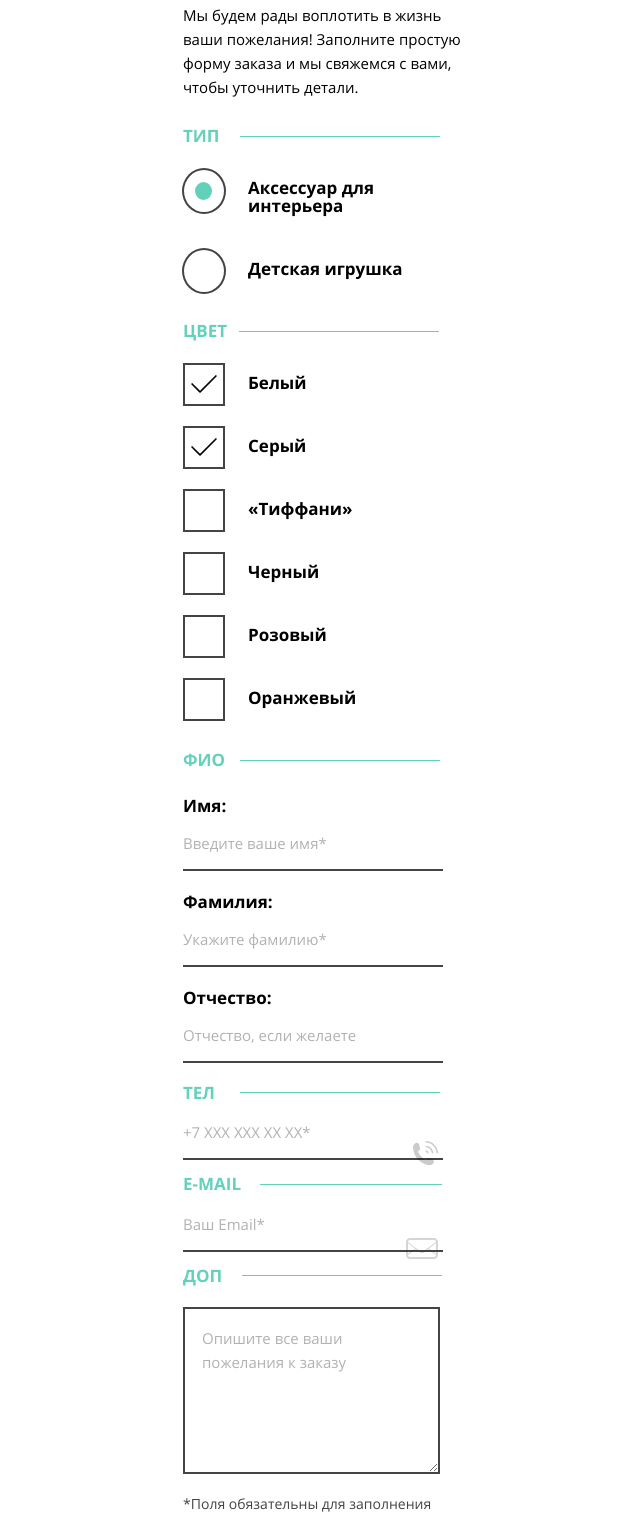
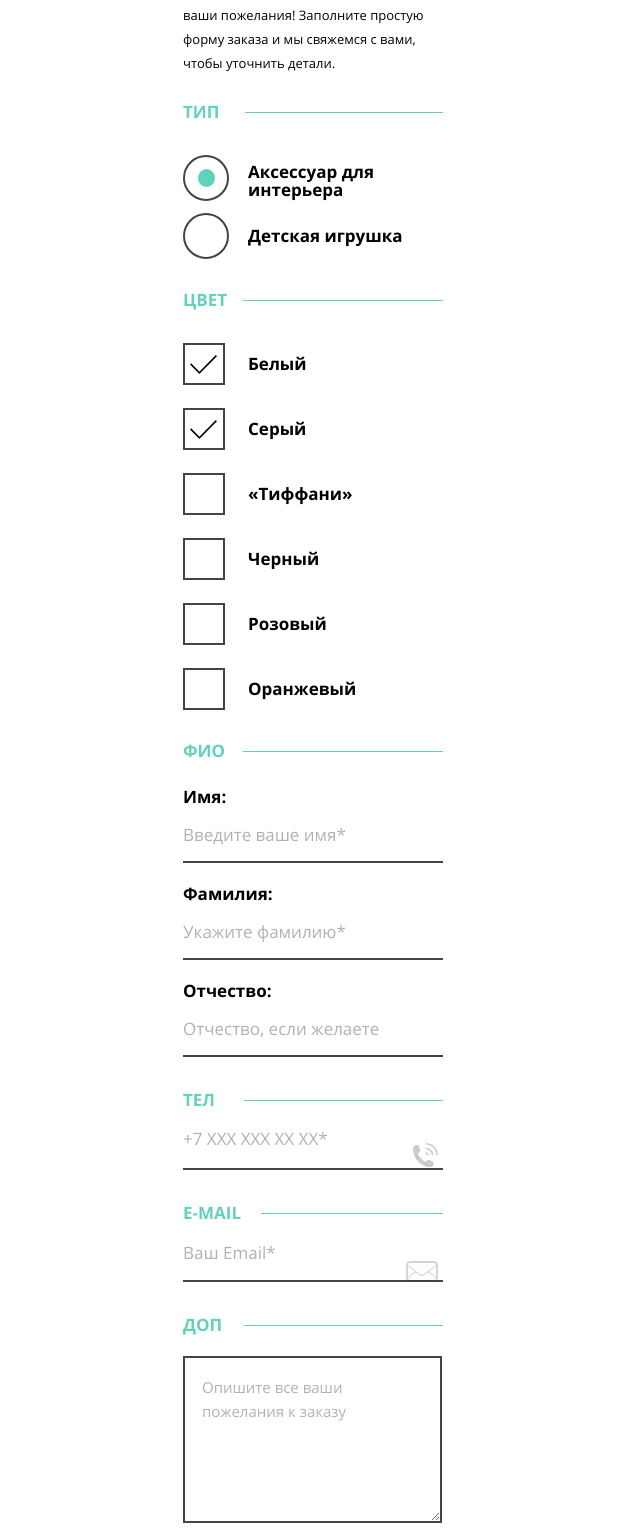
Before and after one commit to AnyaPistsova/1468147-mishka-20, a website: page source/form.html in a window 1280 px wide. Shown: the part 581-2113 px from the top of the page, without its empty margins (327-967 px from the left). Drawn offline with nearby package versions, Linux system fonts and the light colour scheme; files that its build step writes are made by us from their sources.

Commit message:
Правки к заданию «Продолжаем вёрстку с препроцессором»

```diff
--- a/source/form.html
+++ b/source/form.html
@@ -59,83 +59,83 @@
         уточнить детали.
       </p>
       <form class="form" action="https://echo.htmlacademy.ru/courses" method="post">
-        <fieldset class="form__fieldset_section_type form__fieldset">
-          <legend class="form__legend_section_type form__legend">Тип</legend>
-          <p class="form__item">
-            <input class="form__input_type_radio visually-hidden" type="radio" name="item-type" id="interior-item-field" value="interior-item"
+        <fieldset class="form__fieldset form__fieldset_type_radio">
+          <legend class="form__legend form__legend_type_radio">Тип</legend>
+          <p class="form__item form__item_type_radio form__item_number_first">
+            <input class="form__input form__input_type_radio visually-hidden" type="radio" name="item-type" id="interior-item-field" value="interior-item"
               checked>
-            <label class="form__label_item_interior form__label_section_type form__label" for="interior-item-field">Аксессуар для интерьера</label>
+            <label class="form__label form__label_type_radio" for="interior-item-field">Аксессуар для интерьера</label>
           </p>
-          <p class="form__item">
-            <input class="form__input_type_radio visually-hidden" type="radio" name="item-type" id="toy-item-field" value="toy-item">
-            <label class="form__label_item_toy form__label_section_type form__label" for="toy-item-field">Детская игрушка</label>
+          <p class="form__item form__item_type_radio form__item_number_second">
+            <input class="form__input form__input_type_radio visually-hidden" type="radio" name="item-type" id="toy-item-field" value="toy-item">
+            <label class="form__label form__label_type_radio" for="toy-item-field">Детская игрушка</label>
           </p>
         </fieldset>
-        <fieldset class="form__fieldset_section_color form__fieldset">
-          <legend class="form__legend_section_color form__legend">Цвет</legend>
-          <p class="form__item">
-            <input class="form__input_type_checkbox visually-hidden" type="checkbox" name="color" id="white-field" value="white" checked>
-            <label class="form__label_section_color form__label" for="white-field">Белый</label>
+        <fieldset class="form__fieldset form__fieldset_type_checkbox">
+          <legend class="form__legend form__legend_type_checkbox">Цвет</legend>
+          <p class="form__item form__item_type_checkbox">
+            <input class="form__input form__input_type_checkbox visually-hidden" type="checkbox" name="color" id="white-field" value="white" checked>
+            <label class="form__label form__label_type_checkbox" for="white-field">Белый</label>
           </p>
-          <p class="form__item">
-            <input class="form__input_type_checkbox visually-hidden" type="checkbox" name="color" id="grey-field" value="grey" checked>
-            <label class="form__label_section_color form__label" for="grey-field">Серый</label>
+          <p class="form__item form__item_type_checkbox">
+            <input class="form__input form__input_type_checkbox visually-hidden" type="checkbox" name="color" id="grey-field" value="grey" checked>
+            <label class="form__label form__label_type_checkbox" for="grey-field">Серый</label>
           </p>
-          <p class="form__item">
-            <input class="form__input_type_checkbox visually-hidden" type="checkbox" name="color" id="tiffany-field" value="tiffany">
-            <label class="form__label_section_color form__label" for="tiffany-field">«Тиффани»</label>
+          <p class="form__item form__item_type_checkbox">
+            <input class="form__input form__input_type_checkbox visually-hidden" type="checkbox" name="color" id="tiffany-field" value="tiffany">
+            <label class="form__label form__label_type_checkbox" for="tiffany-field">«Тиффани»</label>
           </p>
-          <p class="form__item">
-            <input class="form__input_type_checkbox visually-hidden" type="checkbox" name="color" id="black-field" value="black">
-            <label class="form__label_section_color form__label" for="black-field">Черный</label>
+          <p class="form__item form__item_type_checkbox">
+            <input class="form__input form__input_type_checkbox visually-hidden" type="checkbox" name="color" id="black-field" value="black">
+            <label class="form__label form__label_type_checkbox" for="black-field">Черный</label>
           </p>
-          <p class="form__item">
-            <input class="form__input_type_checkbox visually-hidden" type="checkbox" name="color" id="pink-field" value="pink">
-            <label class="form__label_section_color form__label" for="pink-field">Розовый</label>
+          <p class="form__item form__item_type_checkbox">
+            <input class="form__input form__input_type_checkbox visually-hidden" type="checkbox" name="color" id="pink-field" value="pink">
+            <label class="form__label form__label_type_checkbox" for="pink-field">Розовый</label>
           </p>
-          <p class="form__item">
-            <input class="form__input_type_checkbox visually-hidden" type="checkbox" name="color" id="orange-field" value="orange">
-            <label class="form__label_section_color form__label" for="orange-field">Оранжевый</label>
+          <p class="form__item form__item_type_checkbox">
+            <input class="form__input form__input_type_checkbox visually-hidden" type="checkbox" name="color" id="orange-field" value="orange">
+            <label class="form__label form__label_type_checkbox" for="orange-field">Оранжевый</label>
           </p>
         </fieldset>
-        <fieldset class="form__fieldset_section_name form__fieldset">
-          <legend class="form__legend_section_name form__legend">ФИО</legend>
-          <p class="form__item_section_name form__item">
-            <label class="form__label_section_name form__label" for="name-field">Имя:</label>
-            <input class="form__input" type="text" name="identity" id="name-field" placeholder="Введите ваше имя*"
+        <fieldset class="form__fieldset form__fieldset_type_text">
+          <legend class="form__legend form__legend_type_text">ФИО</legend>
+          <p class="form__item form__item_type_text">
+            <label class="form__label form__label_type_text" for="name-field">Имя:</label>
+            <input class="form__input form__input_type_text" type="text" name="identity" id="name-field" placeholder="Введите ваше имя*"
               required>
           </p>
-          <p class="form__item_section_name form__item">
-            <label class="form__label_section_name form__label" for="last-name-field">Фамилия:</label>
-            <input class="form__input" type="text" name="identity" id="last-name-field" placeholder="Укажите фамилию*"
+          <p class="form__item form__item_type_text">
+            <label class="form__label form__label_type_text" for="last-name-field">Фамилия:</label>
+            <input class="form__input form__input_type_text" type="text" name="identity" id="last-name-field" placeholder="Укажите фамилию*"
               required>
           </p>
-          <p class="form__item_section_name form__item">
-            <label class="form__label_section_name form__label" for="middle-name-field">Отчество:</label>
-            <input class="form__input" type="text" name="identity" id="middle-name-field"
+          <p class="form__item form__item_type_text">
+            <label class="form__label form__label_type_text" for="middle-name-field">Отчество:</label>
+            <input class="form__input form__input_type_text" type="text" name="identity" id="middle-name-field"
               placeholder="Отчество, если желаете">
           </p>
         </fieldset>
-        <fieldset class="form__fieldset_section_tel form__fieldset">
-          <legend class="form__legend_section_tel form__legend">Тел</legend>
-          <p class="form__item">
-            <input class="form__input_section_tel form__input" type="tel" name="tel" id="tel-field" placeholder="+7 XXX XXX XX XX*" required>
-            <label class="form__label" for="tel-field"></label>
+        <fieldset class="form__fieldset form__fieldset_type_tel">
+          <legend class="form__legend form__legend_type_tel">Тел</legend>
+          <p class="form__item form__item_type_tel">
+            <input class="form__input form__input_type_tel" type="tel" name="tel" id="tel-field" placeholder="+7 XXX XXX XX XX*" required>
+            <label class="form__label form__label_type_tel" for="tel-field"></label>
           </p>
         </fieldset>
-        <fieldset class="form__fieldset_section_email form__fieldset">
-          <legend class="form__legend_section_email form__legend">e-mail</legend>
-          <p class="form__item">
-            <input class="form__input_section_email form__input" type="email" name="email" id="email-field" placeholder="Ваш Email*" required>
-            <label class="form__label" for="email-field"></label>
+        <fieldset class="form__fieldset form__fieldset_type_email">
+          <legend class="form__legend form__legend_type_email">e-mail</legend>
+          <p class="form__item form__item_type_email">
+            <input class="form__input form__input_type_email" type="email" name="email" id="email-field" placeholder="Ваш Email*" required>
+            <label class="form__label form__label_type_email" for="email-field"></label>
           </p>
         </fieldset>
-        <fieldset class="form__fieldset_section_extra-info form__fieldset">
-          <legend class="form__legend_section_extra-info form__legend">Доп</legend>
-          <p class="form__item">
+        <fieldset class="form__fieldset form__fieldset_type_textarea">
+          <legend class="form__legend form__legend_type_textarea">Доп</legend>
+          <p class="form__item form__item_type_textarea">
             <textarea class="form__textarea" name="wishes" id="wishes-field" rows="6"
               placeholder="Опишите все ваши пожелания к заказу"></textarea>
-            <label class="form__label" for="wishes-field"></label>
+            <label class="form__label form__label_type_textarea" for="wishes-field"></label>
           </p>
         </fieldset>
         <p class="form__sign">*Поля обязательны для заполнения</p>
--- a/source/sass/blocks/form.scss
+++ b/source/sass/blocks/form.scss
@@ -8,103 +8,154 @@
   border-width: 0;
   position: relative;
 
-  &_section_tel::after {
+  &_type_radio {
+    margin-bottom: 31px;
+  }
+
+  &_type_checkbox {
+    margin-bottom: 33px;
+  }
+
+  &_type_text {
+    margin-bottom: $form-special-margin;
+  }
+
+  &_type_tel {
+    margin-bottom: $form-special-margin;
+  }
+
+  &_type_email {
+    margin-bottom: $form-special-margin;
+  }
+
+  &_type_textarea {
+    margin-bottom: 17px;
+  }
+
+  &_type_tel::after {
     @include form-icon;
     width: 25px;
     height: 24px;
-    background-image: url("../../img/icon-phone.svg");
+    background-image: url("../img/icon-phone.svg");
   }
 
-  &_section_email::after {
+  &_type_email::after {
     @include form-icon;
     width: 32px;
     height: 26px;
-    background-image: url("../../img/icon-mail.svg");
+    background-image: url("../img/icon-mail.svg");
   }
+}
+
+.form__fieldset > .form__item:last-child {
+  margin: 0;
 }
 
 .form__item {
   @include reset-style;
 
-  &_section_name {
+  &_type_radio {
+    margin-bottom: 12px;
+  }
+
+  &_type_checkbox {
+    margin-bottom: 23px;
+  }
+
+  &_type_text {
     margin-bottom: 22px;
+  }
+
+  &_number_first .form__label {
+    padding-top: 8px;
+    padding-bottom: 2px;
+  }
+
+  &_number_second .form__label {
+    padding-top: 14px;
+    padding-bottom: 16px;
   }
 }
 
 .form__legend {
+  display: inline-block;
+  padding-right: 25px;
   font-size: 17px;
   line-height: 16px;
   text-transform: uppercase;
   color: $green;
+  background-color: $white;
   position: relative;
+  z-index: auto;
 
-  &::after {
+  &::before {
     content: "";
-    width: 200px;
+    left: 0;
+    width: 260px;
     height: 1px;
     top: 50%;
     background-color: $green--light;
     position: absolute;
+    z-index: -1;
   }
 
-  &_section_type {
-    margin-bottom: 35px;
-
-    &::after {
-      right: -605%;
-    }
+  &_type_radio {
+    margin-bottom: $form-special-margin;
   }
 
-  &_section_color {
-    margin-bottom: 35px;
-
-    &::after {
-      right: -480%;
-    }
+  &_type_checkbox {
+    padding-right: 16px;
+    margin-bottom: $form-special-margin;
   }
 
-  &_section_name {
+  &_type_text {
+    padding-right: 18px;
     margin-bottom: 29px;
-
-    &::after {
-      right: -510%;
-    }
   }
 
-  &_section_tel {
+  &_type_tel {
+    padding-right: 29px;
     margin-bottom: 19px;
-
-    &::after {
-      top: 45%;
-      right: -702%;
-    }
   }
 
-  &_section_email {
+  &_type_email {
+    padding-right: 20px;
     margin-bottom: 20px;
-
-    &::after {
-      width: 182px;
-      right: -347%;
-    }
   }
 
-  &_section_extra-info {
+  &_type_textarea {
+    padding-right: 22px;
     margin-bottom: 23px;
+  }
+}
 
-    &::after {
-      top: 45%;
-      right: -560%;
-    }
+.form__label {
+  @include reset-style;
+  font-size: 17px;
+  line-height: 18px;
+  position: relative;
+  display: block;
+  user-select: contain;
+
+  &_type_checkbox {
+    @include box-label;
+  }
+
+  &_type_radio {
+    @include box-label;
+  }
+
+  &_type_text {
+    margin-bottom: 17px;
   }
 }
 
 .form__input {
   @include reset-style;
   width: 100%;
-  padding-bottom: 16px;
   border: none;
   border-bottom: $border-bold-style;
+  font-size: 17px;
   font-weight: normal;
   line-height: 19px;
   position: relative;
@@ -114,74 +165,62 @@
     opacity: 0.3;
     color: $black;
   }
-}
 
-.form__label {
-  margin-bottom: 16px;
-  font-size: 17px;
-  line-height: 18px;
-  position: relative;
-  display: block;
-  user-select: contain;
-
-  &_section_color {
-    @include box-label;
+  &_type_text {
+    padding-bottom: 17px;
   }
 
-  &_section_type {
-    @include box-label;
+  &_type_tel {
+    padding-bottom: 20px;
+  }
+
+  &_type_email {
+    padding-bottom: 18px;
   }
 }
 
 .form__input_type_checkbox + .form__label::before {
   cursor: pointer;
   content: "";
-  top: -60%;
+  top: 0%;
   left: 0;
   border: $border-bold-style;
   width: 38px;
-  height: 39px;
+  height: 38px;
   position: absolute;
 }
 
 .form__input_type_checkbox:checked + .form__label::after {
   cursor: pointer;
   content: "";
-  top: 7%;
-  left: 3%;
-  width: 100%;
-  height: 130%;
-  background-image: url("../../img/icon-tick.svg");
+  top: 12px;
+  left: 7px;
+  width: 30px;
+  height: 25px;
+  background-image: url("../img/icon-tick.svg");
   background-repeat: no-repeat;
   background-position: 0 0;
   position: absolute;
-  background-size: 10%;
+  background-size: 90%;
 }
 
 .form__input_type_radio + .form__label::before {
   cursor: pointer;
-  left: -0.5%;
+  top: 0;
+  left: 0;
   content: "";
   border: $border-bold-style;
   border-radius: 50%;
-  width: 40px;
+  width: 42px;
   height: 42px;
   position: absolute;
-}
-
-.form__input_type_radio + .form__label_item_interior::before {
-  top: -31%;
-}
-
-.form__input_type_radio + .form__label_item_toy::before {
-  top: -66%;
 }
 
 .form__input_type_radio:checked + .form__label::after {
   cursor: pointer;
   content: "";
-  top: 8%;
-  left: 4.8%;
+  top: 14px;
+  left: 15px;
   background-color: $green--light;
   width: 17px;
   height: 18px;
@@ -190,9 +229,10 @@
 }
 
 .form__textarea {
-  width: 90%;
+  width: 85%;
   padding-top: 17px;
   padding-left: 17px;
+  padding-right: 17px;
   border: $border-bold-style;
   font-weight: normal;
 
--- a/source/sass/blocks/main-form.scss
+++ b/source/sass/blocks/main-form.scss
@@ -2,5 +2,7 @@
   @include reset-style;
   margin-top: 17px;
   margin-bottom: 29px;
-  width: 110%;
+  width: 100%;
+  font-size: 13px;
+  line-height: 24px;
 }
--- a/source/sass/blocks/page-header.scss
+++ b/source/sass/blocks/page-header.scss
@@ -12,3 +12,7 @@
   margin-left: auto;
   margin-right: auto;
 }
+
+.page-header__button {
+  display: none;
+}
--- a/source/sass/global.scss
+++ b/source/sass/global.scss
@@ -14,7 +14,9 @@ img {
   height: auto;
 }
 
-.visually-hidden {
+.visually-hidden:not(:focus):not(:active),
+input[type="checkbox"].visually-hidden,
+input[type="radio"].visually-hidden {
   position: absolute;
   width: 1px;
   height: 1px;
--- a/source/sass/mixins.scss
+++ b/source/sass/mixins.scss
@@ -29,6 +29,8 @@
 }
 
 @mixin box-label {
+  cursor: pointer;
+  padding-top: 12px;
+  padding-bottom: 12px;
   padding-left: 65px;
-  margin-bottom: 45px;
 }
--- a/source/sass/variables.scss
+++ b/source/sass/variables.scss
@@ -21,7 +21,11 @@ $background-special-color: $grey--lightest;
 
 $font-family-base: "Open Sans", "Arial", sans-serif;
 
-// Border
+// Borders
 
 $border-base-style: 1px $border-base-color solid;
 $border-bold-style: 2px $grey--dark solid;
+
+// Margins
+
+$form-special-margin: 35px;
```
Also changed, not shown: source/catalog.html (+1 -1 lines), source/index.html (+1 -1 lines), source/sass/blocks/main-list.scss (+5 -4 lines).
